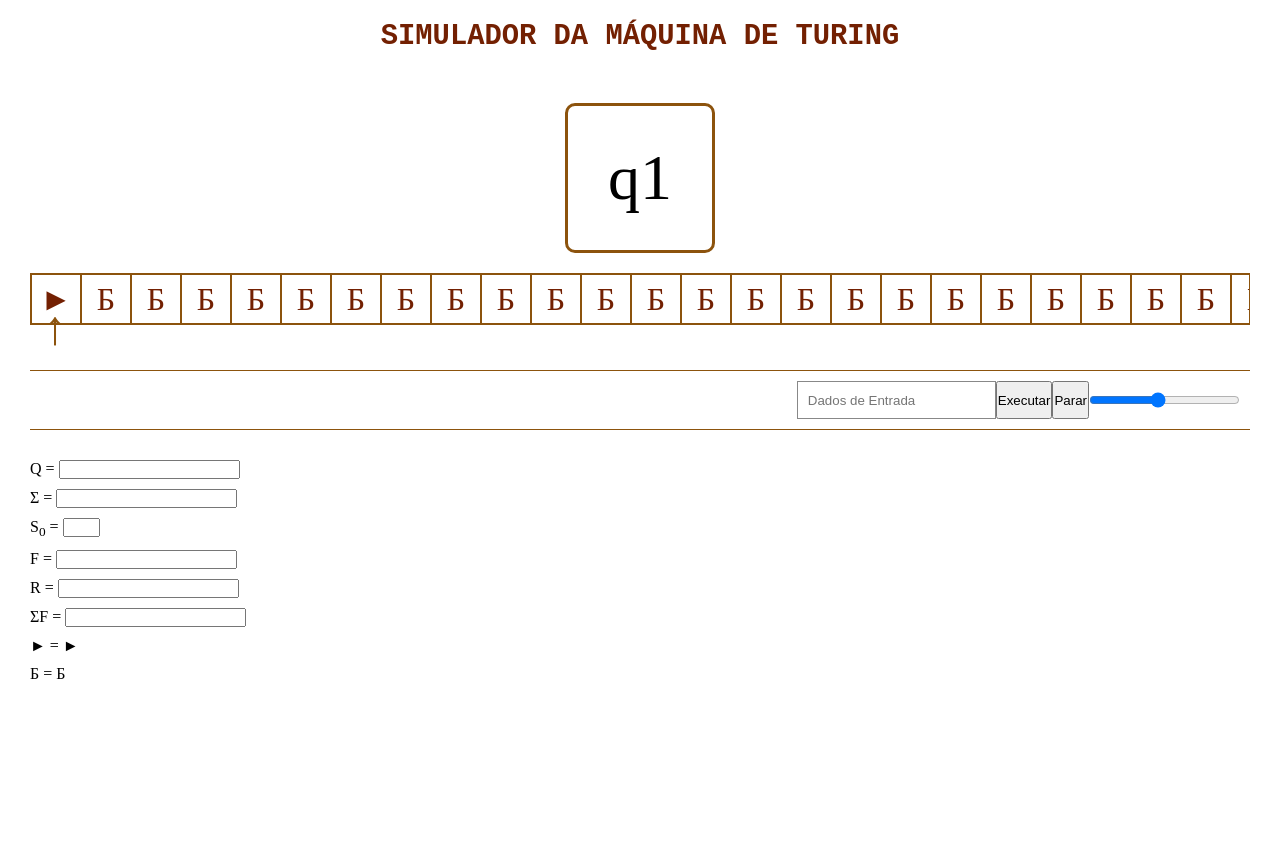
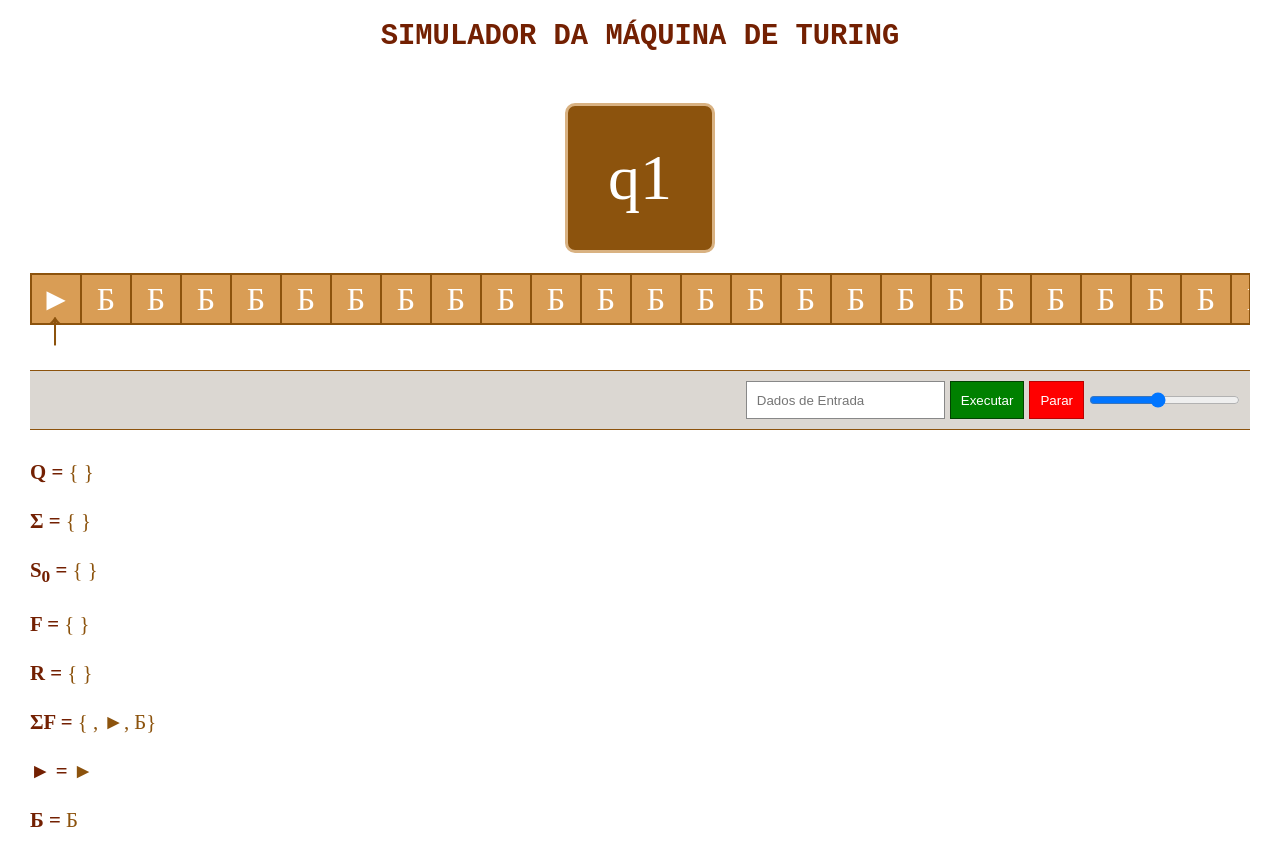
Before and after one commit to danilosantanaa/SimuladorMTU, a plain HTML site: page index.html in a window 1280 px wide. Before the commit the page ends 800 px from the top, so only its background shows below. Drawn offline with Linux system fonts and the light colour scheme.

Commit message:
- Melhoria no visual e colocação de cor de fundo
- Cores na letras
- Box
- etc

```diff
--- a/css/style.css
+++ b/css/style.css
@@ -9,6 +9,7 @@
     --color1: #8C530D;
     --color2: #D99D55;
     --color3: #D9B282;
+    --color3a: #dbd7d2;
     --color4: #732002;
     --color5: #260101;
 
@@ -38,6 +39,7 @@ main {
     padding: 10px;
 }
 
+/* SAÍDA */
 .saida {
     margin-bottom: 30px;
 }
@@ -53,17 +55,21 @@ main {
 .estado-atual-container > .estado {
     width: 150px;
     height: 150px;
-    border: 3px solid var(--color1);
+    border: 3px solid var(--color3);
     border-radius: 10px;
     display: flex;
     justify-content: center;
     align-items: center;
     font-size: 4em;
+    cursor: default;
+    user-select: none;
+    background-color: var(--color1);
+    color: white;
 }
 
 .fitas {
     display: flex;
-    overflow-x: scroll;
+    overflow-x: auto;
     width: 100%;
     justify-content: flex-start;
     border: 1px solid var(--color1);
@@ -84,10 +90,10 @@ main {
 .fitas::-webkit-scrollbar-thumb {
     border-radius: 10px;
     background: var(--color4);
-  }
+}
 
-  /* Handle on hover */
-  .fitas::-webkit-scrollbar-thumb:hover {
+/* Handle on hover */
+.fitas::-webkit-scrollbar-thumb:hover {
     background: var(--color5);
   }
 
@@ -100,7 +106,8 @@ main {
     justify-content: center;
     align-items: center;
     font-size: 2em;
-    color: var(--color4);
+    color: white;
+    background-color: #D99D55;
 }
 
 #cabecote {
@@ -122,6 +129,7 @@ main {
     padding: 10px;
     display: flex;
     justify-content: flex-end;
+    background-color: var(--color3a);
 }
 
 .entrada-dados > .controls {
@@ -129,11 +137,97 @@ main {
     justify-content: space-between;
 }
 
+.entrada-dados > .controls > *{
+    margin-left: 5px;
+}
+
 .entrada-dados input {
     padding: 10px;
     border: 1px solid rgba(0, 0, 0, 0.466);
+    outline: none;
+}
+
+.entrada-dados button {
+    padding: 0px 10px;
+    cursor: pointer;
+    transition: background ease-in-out .6s;
+    border: 1px solid rgba(0, 0, 0, 0.466);
+}
+
+.entrada-dados .btn {
+    color: white;
+    background-color: #cecece;
+}
+
+.entrada-dados .btn.executar {
+    background-color: green;
+    border-color: rgb(1, 66, 1);
+}
+
+.entrada-dados .btn.executar:hover {
+    background-color: rgb(1, 66, 1);
+}
+
+.entrada-dados .btn.parar {
+    background-color: red;
+    border-color: rgb(185, 2, 2);
+}
+
+.entrada-dados .btn.parar:hover {
+    background-color: rgb(185, 2, 2);
+}
+
+.entrada-dados input[type="range"] {
+    background-color: green;
 }
 
 .nontuplas > .inputs {
     margin-bottom: 10px;
 }
+
+/* ESTRADA */
+
+.entrada > .nontuplas {
+    font-size: 1.3em;
+}
+
+.entrada > .nontuplas > .inputs {
+    display: block;
+    margin-bottom: 25px;
+}
+
+.entrada > .nontuplas > .inputs > label {
+    color: var(--color4);
+    font-weight: bolder;
+}
+
+.entrada > .nontuplas > .inputs > span[contenteditable="true"] {
+    outline: none;
+    border-radius: 10px;
+    width: fit-content;
+    padding: 10px 0px;
+    cursor: text;
+    color: var(--color1);
+}
+
+.entrada > .nontuplas > .inputs > .const {
+    color: var(--color1);
+    cursor: help;
+}
+
+.entrada > .nontuplas > .inputs > span[contenteditable="true"]:hover,
+.entrada > .nontuplas > .inputs > span[contenteditable="true"]:focus {
+    border: dashed 1px rgba(0, 0, 0, 0.466);
+}
+
+.inputs > span[contenteditable="true"]::after {
+    content: "}";
+}
+
+.inputs > span#alfaberto-fita::after {
+    content: ", \25BA, \411}";
+}
+
+.inputs > span[contenteditable="true"]::before {
+    content: "{";
+}
--- a/index.html
+++ b/index.html
@@ -17,7 +17,7 @@
             <div class="saida">
 
                 <div class="estado-atual-container">
-                    <div class="estado">
+                    <div class="estado" title="Estado Atual">
                         q1
                     </div>
                 </div>
@@ -87,8 +87,8 @@
                 <div class="entrada-dados">
                     <div class="controls">
                         <input type="text" id="dados"  placeholder="Dados de Entrada"/>
-                        <button>Executar</button>
-                        <button>Parar</button>
+                        <button class="btn executar" title="Executar">Executar</button>
+                        <button class="btn parar" title="Parar">Parar</button>
                         <input type="range" min="1" max="10" value="5" title="Velocidade"/>
                     </div>
                 </div>
@@ -98,53 +98,43 @@
                 <div class="nontuplas">
                     <div class="inputs">
                         <label for="estados" title="Conjuntos de Estados">Q = </label>
-                        <input type="text" id="estados"/>
+                        <span  id="estados" contenteditable="true">&nbsp;</span>
                     </div>
 
                     <div class="inputs">
                         <label for="alfaberto" title="Alfaberto">&Sigma; = </label>
-                        <input type="text" id="alfaberto-fita"/>
+                        <span id="alfaberto" contenteditable="true">&nbsp;</span>
                     </div>
 
                     <div class="inputs">
                         <label for="estado-inicial" title="Estado Inicial">S<sub>0</sub> = </label>
-                        <input type="text" id="alfaberto" size="2" maxlength="2"/>
+                        <span id="alfaberto" contenteditable="true">&nbsp;</span>
                     </div>
 
                     <div class="inputs">
                         <label for="estado-final" title="Conjuntos de Estados Finais">F = </label>
-                        <input type="text" id="estado-final"/>
+                        <span id="estado-final" contenteditable="true">&nbsp;</span>
                     </div>
 
                     <div class="inputs">
                         <label for="estado-nao-final" title="Conjuntos de Estados Não Finais">R = </label>
-                        <input type="text" id="estado-nao-final"/>
+                        <span id="estado-nao-final" contenteditable="true">&nbsp;</span>
                     </div>
 
                     <div class="inputs">
                         <label for="alfaberto-fita" title="Alfaberto de Fita">&Sigma;F = </label>
-                        <input type="text" id="alfaberto-fita"/>
+                        <span id="alfaberto-fita" contenteditable="true">&nbsp;</span>
                     </div>
 
                     <div class="inputs">
                         <label for="delimitador" title="Delimitador">&#9658; = </label>
-                        <span>&#9658;</span>
+                        <span class="const" title="Constante">&#9658;</span>
                     </div>
 
                     <div class="inputs">
                         <label for="branco-fita" title="Branco de Fitas">&#x411; = </label>
-                        <span>&#x411;</span>
+                        <span class="const" title="Constante">&#x411;</span>
                     </div>
-                    <!-- Q = q0, ..., q7
-                    Σ = 0,1,2
-                    S0 = q0
-                    F = q7
-                    ΣF = 0,1,2,X,Y,>,b
-                    R = q0, ..., q6
-                    > = >
-                    b = b
-                    (delta) -> Tabela de Transição
-                -->
 
                 </div>
 
```
